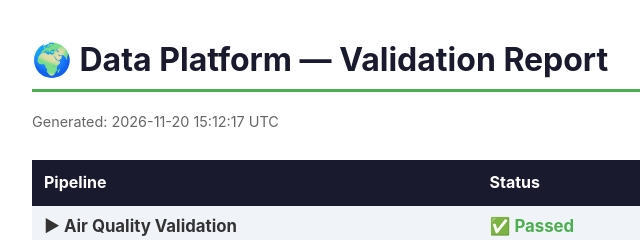
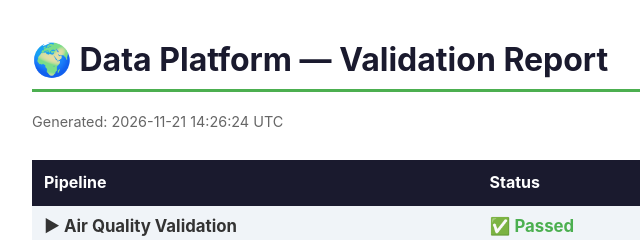
Before and after one commit to Rajee0712/data-platform, a plain HTML site: page validation/index.html in a window 1280 px wide. Shown: the top 240 px of the page, 108-748 px from the left. Drawn offline with Linux system fonts and the light colour scheme.

Commit message:
deploy: badac29ab462e41403a7eb30f5978462d97a5f07

```diff
--- a/validation/index.html
+++ b/validation/index.html
@@ -29,7 +29,7 @@
 </head>
 <body>
     <h1>🌍 Data Platform — Validation Report</h1>
-    <p class="timestamp">Generated: 2026-11-20 15:12:17 UTC</p>
+    <p class="timestamp">Generated: 2026-11-21 14:26:24 UTC</p>
     <table>
         <thead>
             <tr>
```
